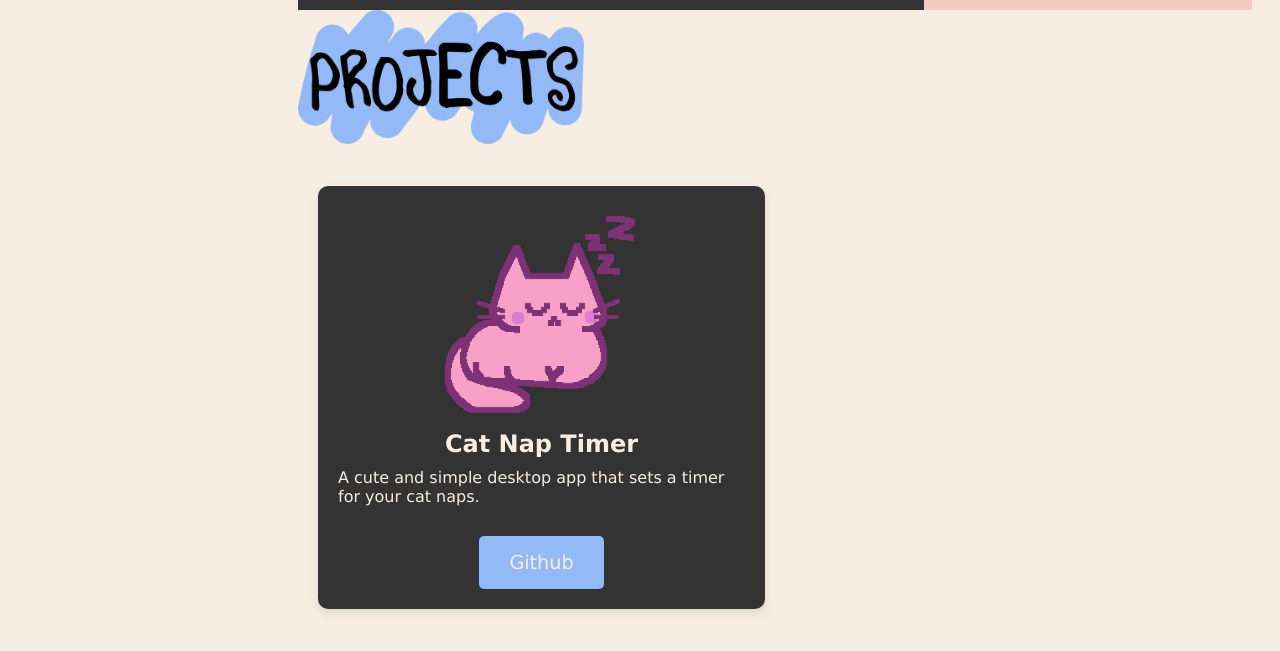
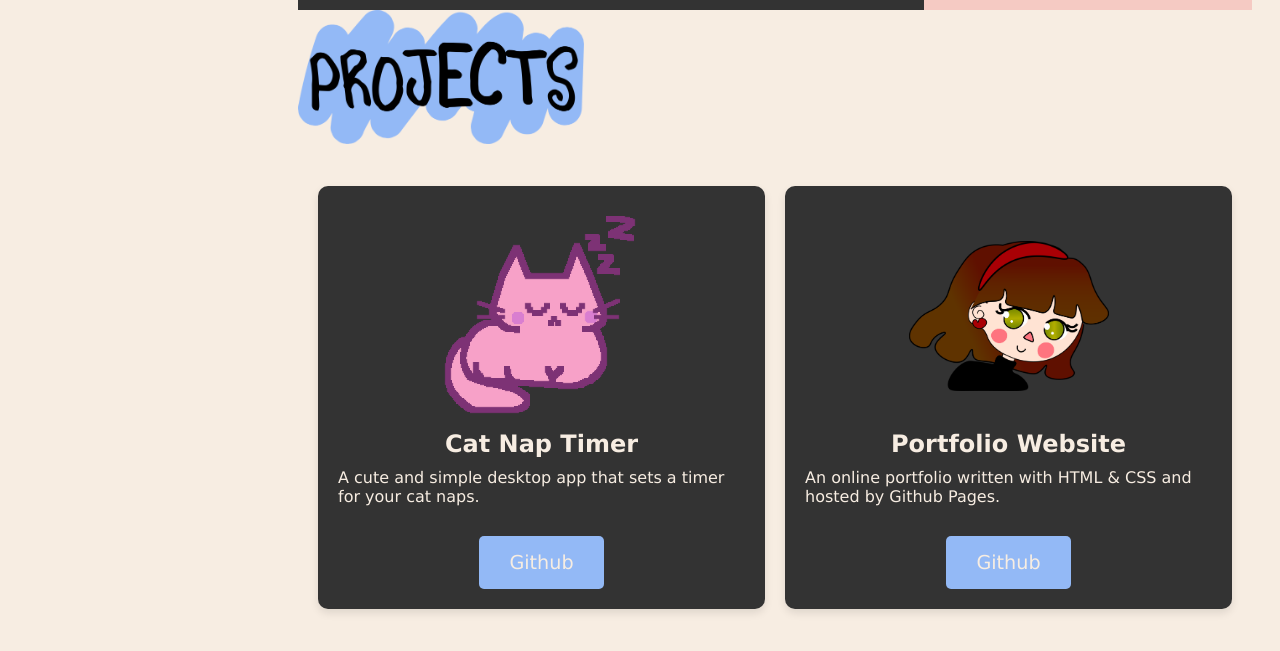
Before and after one commit to ooleeyanah/portfolio-website, a plain HTML site: page index.html in a window 1280 px wide. Shown: the part 846-1497 px from the top of the page. Drawn offline with Linux system fonts and the light colour scheme.

Commit message:
Initial commit for portfolio website

```diff
--- a/index.html
+++ b/index.html
@@ -129,7 +129,13 @@
                 <p><img src="./images/catnaptimer-icon.png" class="project-icon"></p>
                 <h3>Cat Nap Timer</h3>
                 <p>A cute and simple desktop app that sets a timer for your cat naps.</p>
-                <button id="github-catnap" onclick="window.open('https://github.com/ooleeyanah/cat-nap-timer', '_blank')">Github</button>
+                <button id="github-click" onclick="window.open('https://github.com/ooleeyanah/cat-nap-timer', '_blank')">Github</button>
+            </div>
+            <div class="project-card">
+                <p><img src="./images/portfolio-pic-illust.png" class="project-icon"></p>
+                <h3>Portfolio Website</h3>
+                <p>An online portfolio written with HTML & CSS and hosted by Github Pages.</p>
+                <button id="github-click" onclick="window.open('https://github.com/ooleeyanah/portfolio-website', '_blank')">Github</button>
             </div>
         </div>
 
--- a/main.css
+++ b/main.css
@@ -415,7 +415,7 @@ body ul{
     height: 200px;
     object-fit: contain;
 }
-#github-catnap {
+#github-click {
     display: block; /* Make the button always visible */
     font-family: 'Lucida Grande', sans-serif; /* Set the font */
     background-color: var(--accent-blue); /* Add a background color */
@@ -430,7 +430,7 @@ body ul{
     text-align: center; /* Center-align the text */
 }
 
-#github-catnap:hover {
+#github-click:hover {
     background-color: var(--accent-red); /* Change background color on hover */
     transform: scale(1.1); /* Slightly enlarge the button on hover */
 }
```
